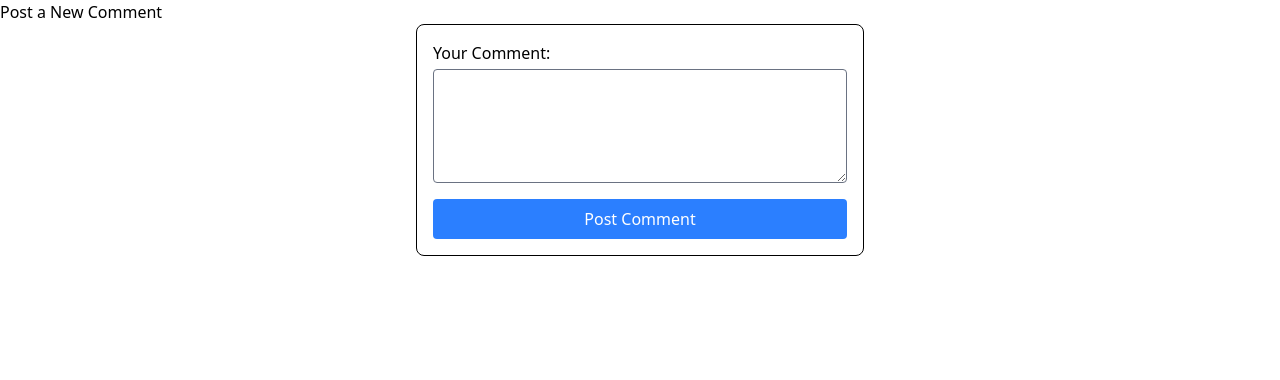
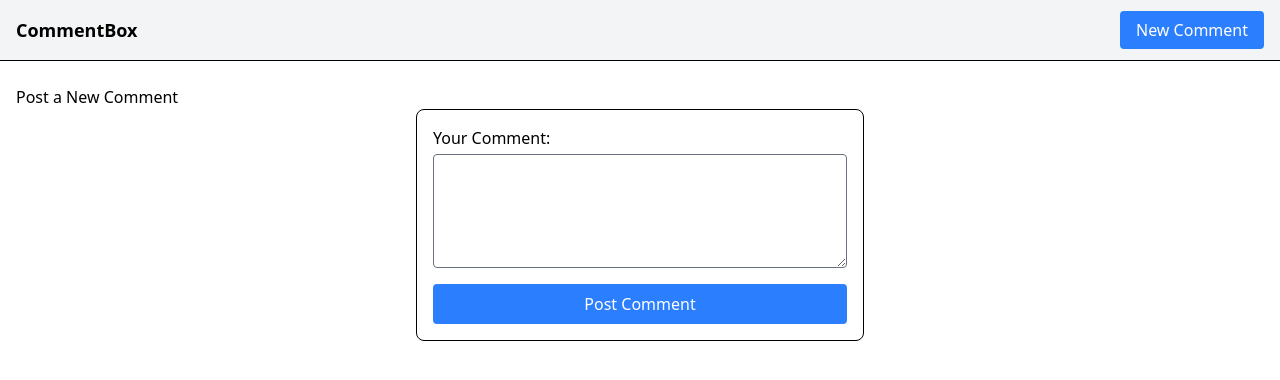
Before and after one commit to ryan-w-s/commentbox, a SvelteKit app: page /new in a window 1280 px wide. Shown: the top 380 px of the page. Built offline with nearby package versions, Linux system fonts and the light colour scheme; no server answers.

Commit message:
Add navigation and layout structure to the main application

```diff
--- a/src/routes/+layout.svelte
+++ b/src/routes/+layout.svelte
@@ -4,4 +4,23 @@
 	let { children } = $props()
 </script>
 
-{@render children()}
+<nav class="mb-6 border-b bg-gray-100 p-4">
+	<div class="container mx-auto flex items-center justify-between">
+		<a href="/" class="text-lg font-semibold hover:text-blue-600">CommentBox</a>
+		<div>
+			<a href="/new" class="rounded bg-blue-500 px-4 py-2 text-white hover:bg-blue-600">
+				New Comment
+			</a>
+		</div>
+	</div>
+</nav>
+
+<!-- This renders the content of the current page -->
+<main class="container mx-auto px-4">
+	{@render children()}
+</main>
+
+<style lang="postcss">
+	/* Ensure Tailwind directives are present, e.g., in app.html or a global css file */
+	/* For simplicity, assuming Tailwind base styles are applied globally */
+</style>
```
